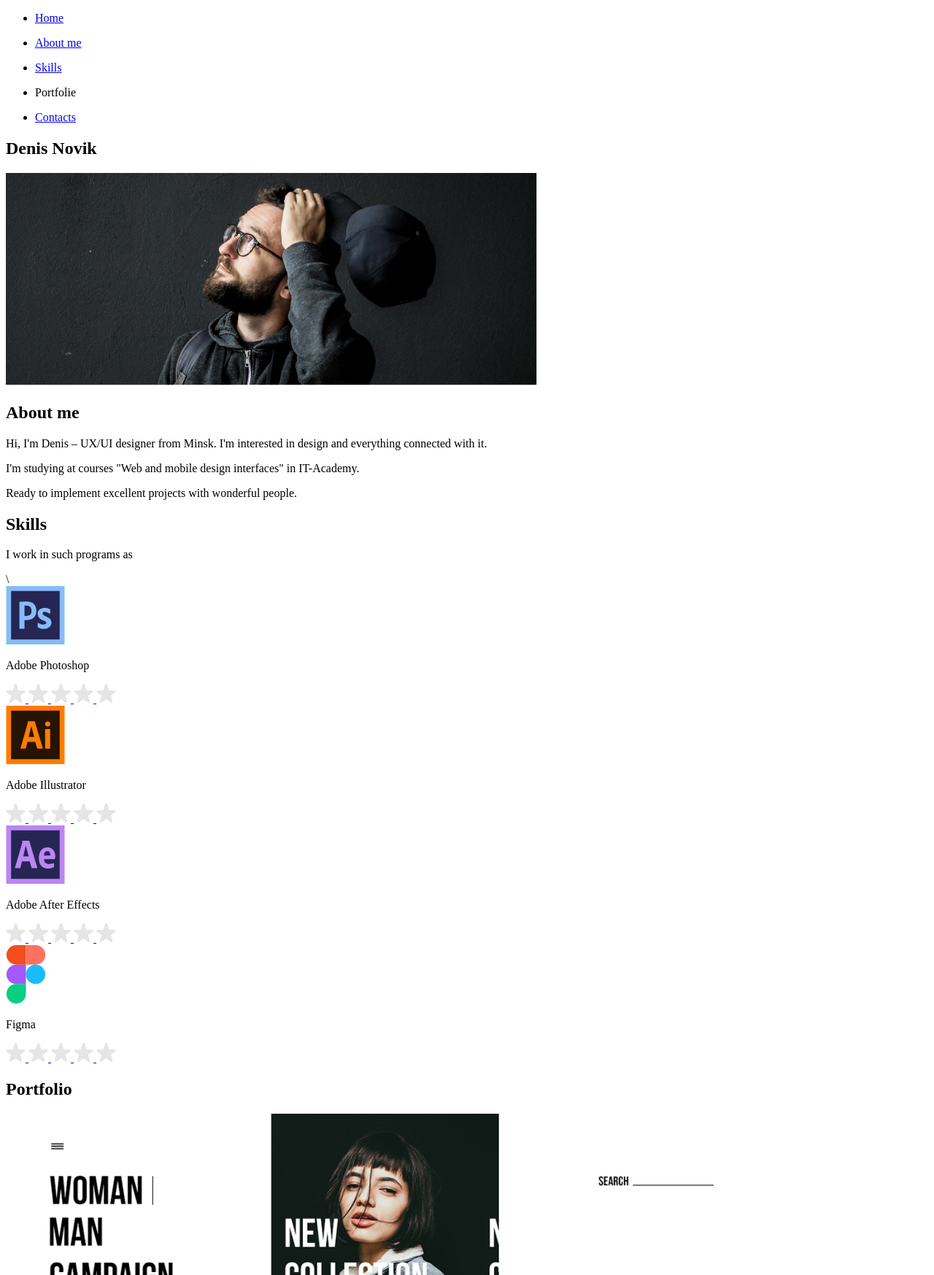
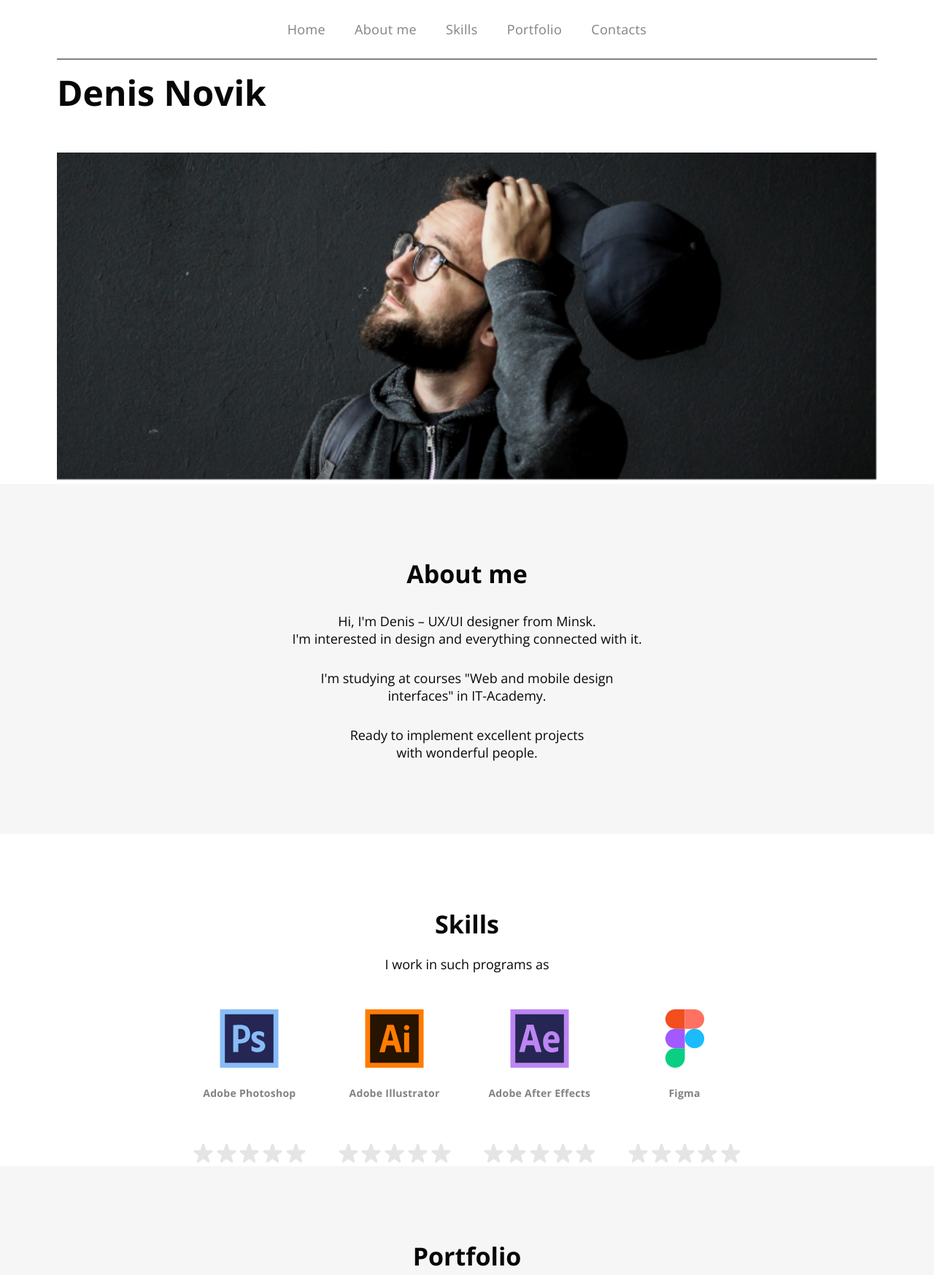
Before and after one commit to Mikel911/HomeWork, a plain HTML site: page lesson04/index.html in a window 1280 px wide. Shown: the top 1747 px of the page at 73% size. Drawn offline with nearby package versions, Linux system fonts and the light colour scheme.

Commit message:
add css and media

```diff
--- /dev/null
+++ b/lesson04/css/main.css
@@ -0,0 +1,199 @@
+* {
+    margin: 0;
+    padding: 0;
+    box-sizing: border-box;
+    text-decoration: none;
+    list-style-type: none;
+}
+
+body {
+    color: #070707;
+    font-family: 'Open Sans', sans-serif;
+    font-weight: normal;
+    font-size: 18px;
+}
+
+.container {
+    width: 1124px;
+    margin: 0 auto;
+}
+
+.header__nav {
+    display: flex;
+    justify-content: center;
+}
+
+.header__iteam {
+    margin: 28px 20px;
+}
+
+.header__link {
+    color: #828282;
+    font-size: 18px;
+    letter-spacing: 0.02em;
+}
+
+.header__link:hover {
+    color: #070707;
+    font-weight: bold;
+    transition: 0.3s all ease;
+    font-size: 19px;
+}
+
+.header__btborder {
+    border: 1px solid #828282;
+}
+
+.about-me {
+    padding: 100px 0;
+}
+
+.firstsection__title {
+    font-size: 48px;
+    margin-top: 12px;
+}
+
+.firstsection__img {
+    width: 100%;
+    margin-top: 50px;
+}
+
+.about-me {
+    background: #F6F6F6;
+}
+
+.title {
+    text-align: center;
+    font-weight: bold;
+    font-size: 34px;
+    margin-bottom: 20px;
+}
+
+.about-me__text {
+    margin-top: 30px;
+    text-align: center;
+}
+
+.skills__title {
+    padding-top: 100px;
+}
+
+.subtitle {
+    text-align: center;
+}
+
+.skills__iteam {
+    margin-top: 50px;
+    display: flex;
+    justify-content: center;
+    gap: 45px;
+}
+
+.skills__col {}
+
+.skills__img {
+    display: block;
+    margin: auto;
+}
+
+.skills__descr {
+    margin: 25px auto 60px;
+    text-align: center;
+    font-size: 14px;
+    font-weight: bold;
+    color: #828282;
+    letter-spacing: 0.02em;
+}
+
+.skill__ratingbar {}
+
+.skills__rating {}
+
+. .skills__ratingimg {}
+
+.portfolio {
+    background: #F6F6F6;
+
+}
+
+.portfolio__title {
+    padding-top: 100px;
+}
+
+.portfolio__img {
+    width: 100%;
+    margin-top: 50px;
+}
+
+.portfolio__link {
+    display: block;
+    margin: 40px auto 70px;
+    text-align: center;
+    width: 200px;
+    color: #070707;
+}
+
+.footer__subtitle {
+    width: 280px;
+    margin: 0 auto;
+}
+
+.footer__btn {
+    display: block;
+    background: #070707;
+    border-radius: 22px;
+    width: 180px;
+    padding: 10px 18px;
+    color: #FFFFFF;
+    text-align: center;
+    font-weight: bold;
+    margin: 70px auto 40px;
+}
+
+.footer__social {
+    display: flex;
+    gap: 50px;
+    justify-content: center;
+}
+
+.footer__like {
+    margin: 60px auto;
+    font-size: 14px;
+    color: #828282;
+    width: 200px;
+    text-align: center;
+}
+
+
+@media screen and (max-width: 1124px) {
+    .container {
+        width: 768px;
+    }
+}
+
+@media screen and (max-width: 769px) {
+    .container {
+        width: 680px;
+    }
+
+    .skills__iteam {
+        display: block;
+    }
+
+    .skill__ratingbar {
+        width: 160px;
+        margin: 20px auto;
+    }
+
+    .skills__descr {
+        margin-bottom: 20px;
+    }
+}
+
+@media screen and (max-width: 426px) {
+
+    body {
+        background-color: #F6F6F6;
+    }
+
+}
--- a/lesson04/index.html
+++ b/lesson04/index.html
@@ -6,6 +6,10 @@
     <meta http-equiv="X-UA-Compatible" content="IE=edge">
     <meta name="viewport" content="width=device-width, initial-scale=1.0">
     <title>Denis Novik</title>
+    <link rel="stylesheet" href="./css/main.css">
+    <link rel="preconnect" href="https://fonts.googleapis.com">
+    <link rel="preconnect" href="https://fonts.gstatic.com" crossorigin>
+    <link href="https://fonts.googleapis.com/css2?family=Open+Sans:wght@400;700&display=swap" rel="stylesheet">
 </head>
 
 <body>
@@ -36,7 +40,9 @@
                     </ul>
                     <ul class="header__navbar">
                         <li class="header__iteam">
-                            Portfolie
+                            <a href="#" class="header__link">
+                                Portfolio
+                            </a>
                         </li>
                     </ul>
                     <ul class="header__navbar">
@@ -67,15 +73,15 @@
                         About me
                     </h2>
                     <p class="about-me__text">
-                        Hi, I'm Denis – UX/UI designer from Minsk.
+                        Hi, I'm Denis – UX/UI designer from Minsk. <br>
                         I'm interested in design and everything connected with it.
                     </p>
                     <p class="about-me__text">
-                        I'm studying at courses "Web and mobile design
+                        I'm studying at courses "Web and mobile design <br>
                         interfaces" in IT-Academy.
                     </p>
                     <p class="about-me__text">
-                        Ready to implement excellent projects
+                        Ready to implement excellent projects <br>
                         with wonderful people.
                     </p>
                 </div>
@@ -85,9 +91,9 @@
                     <h2 class="skills__title title">
                         Skills
                     </h2>
-                    <p class="skills_subtitle">
+                    <p class="skills_subtitle subtitle">
                         I work in such programs as
-                    </p>\
+                    </p>
                     <div class="skills__iteam">
                         <div class="skills__col">
                             <img src="./img/Ps.svg" alt="Photoshop" class="skills__img">
@@ -211,10 +217,10 @@
             </section>
         </main>
         <footer class="footer">
-            <h2 class="footer__title">
+            <h2 class="footer__title title">
                 Contacts
             </h2>
-            <p class="footer__subtitle">
+            <p class="footer__subtitle subtitle">
                 Want to know more or just chat?
                 You are welcome!
             </p>
@@ -235,6 +241,10 @@
                     <img src="./img/dribbble.svg" alt="dribbble" class="footer__link">
                 </a>
             </div>
+            <p class="footer__like">
+                Like me on <br>
+                LinkedIn, Instagram, Behance, Dribble
+            </p>
         </footer>
     </div>
 </body>
```
